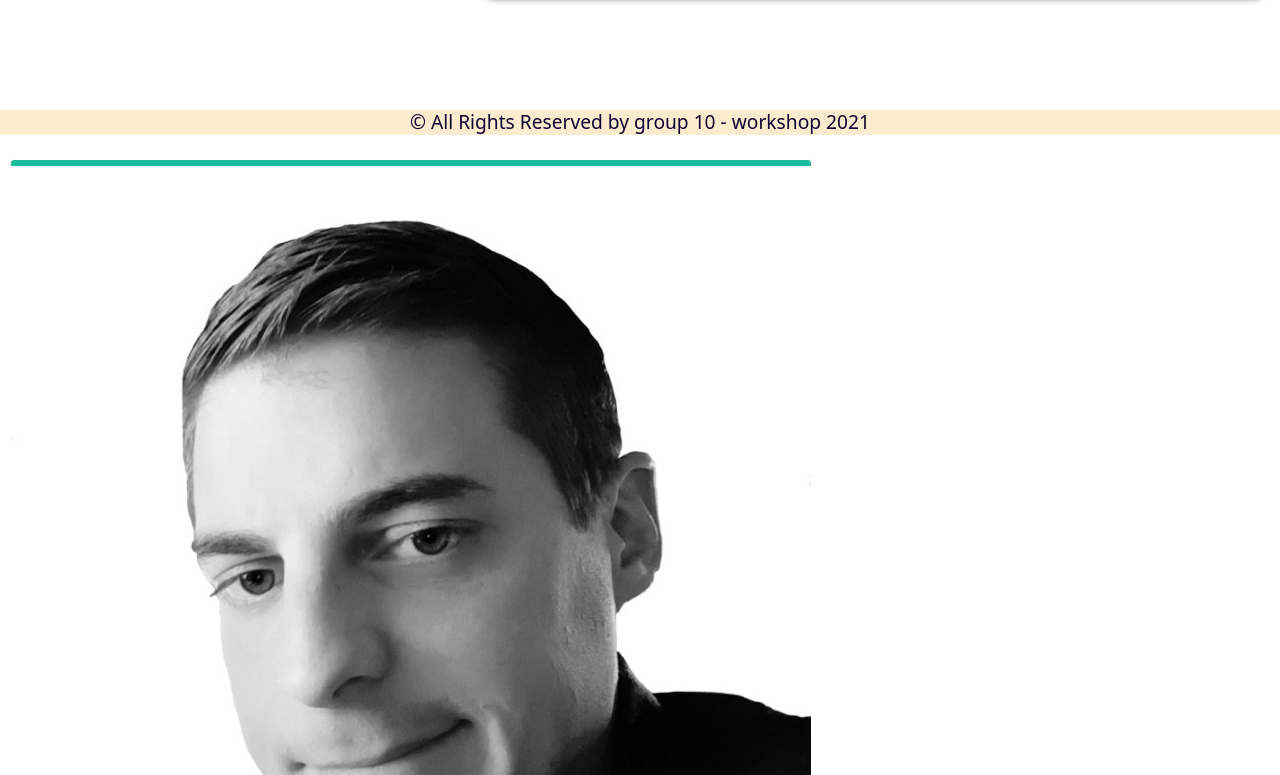
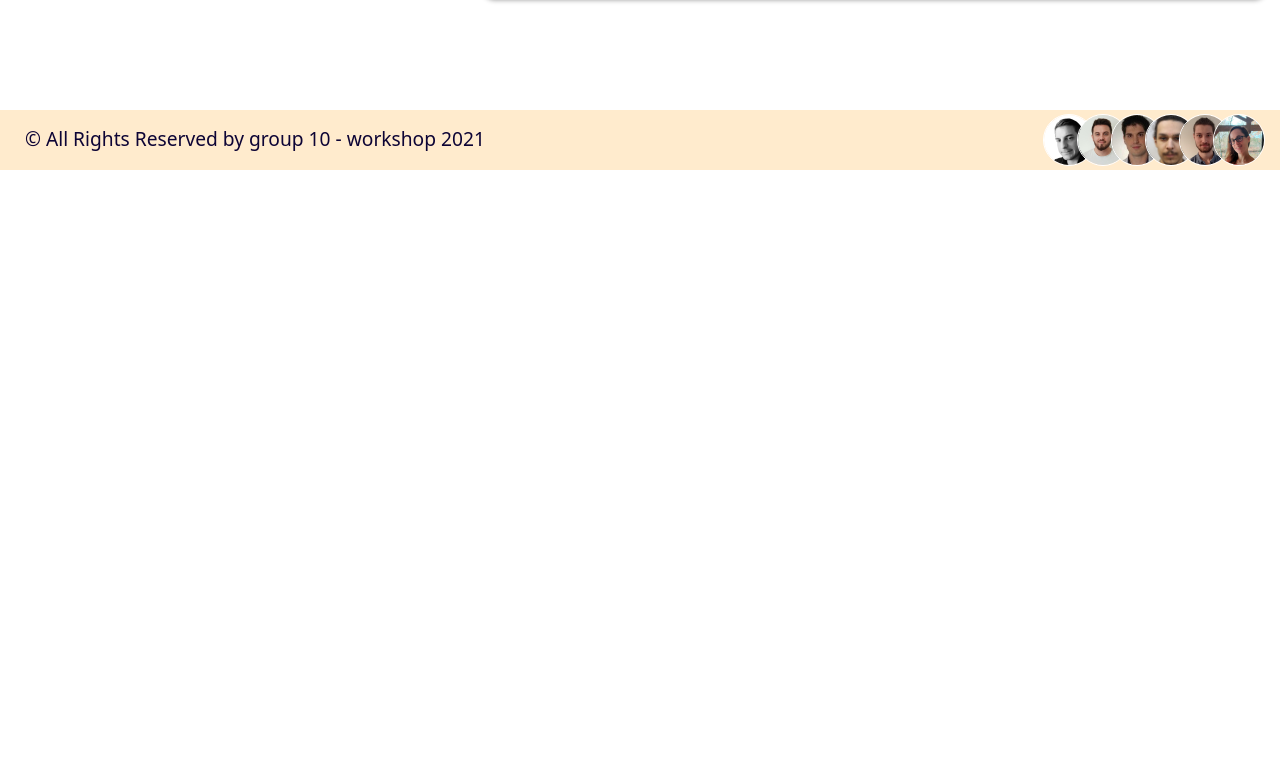
Before and after one commit to thdal/APP-WEB-WORKSHOP-I1, an Angular app in the folder workshop-i1/: page / in a window 1280 px wide. Shown: the part 985-1760 px from the top of the page. After the commit the page ends 1155 px from the top, so only its background shows below. Built offline with nearby package versions, Linux system fonts and the light colour scheme; no server answers.

Commit message:
oerifheoh

```diff
--- a/workshop-i1/src/app/components/block-footer/block-footer.component.css
+++ b/workshop-i1/src/app/components/block-footer/block-footer.component.css
@@ -1,15 +1,20 @@
 .footer {
-    /* position: fixed; */
+  display: flex;
   left: 0;
   bottom: 0;
   width: 100%;
   background-color: blanchedalmond;
   color: rgb(13, 4, 53);
   text-align: center;
+  padding: 0 25px;
+  height: 60px;
+  justify-content: space-between;
+  align-items: center;
 }
-.section_padding_100_70 {
-    padding-top: 200px;
-    padding-bottom: 70px;
+
+.footer p{
+  margin: 0;
+  padding: 0;
 }
 .social link h5 {
   margin-bottom: 30px;
@@ -28,18 +33,20 @@ li {
 }
 ul li a {
   display:block;                /* Transformation en block */
-    min-width: 150px;             /* Largeur minimale des liens */
-
-    margin: 0.5rem;               /* Marges externes (1 valeurs = 4 directions) */
-    padding: 0.4rem 0;            /* Marges internes (2 valeurs = haut/bas et gauche/droite)*/
+  margin: -10px;               /* Marges externes (1 valeurs = 4 directions) */
+  /* Marges internes (2 valeurs = haut/bas et gauche/droite)*/
   text-align: center;           /* Centrage du texte */
-    background-color: #1ABC9C;    /* Couleur d'arrière-plan */
-    color: #fff;                  /* Couleur du texte */
   text-decoration: none;        /* Suppression du soulignement */
   border: 1px solid #fff;       /* Ajout d'une bordure */
-    border-radius: 4px;           /* Arrondis des bordures */
+  border-radius: 1000px;           /* Arrondis des bordures */
 }
 ul li a:hover {
   background-color:#D3D3D3;
   border-color:#696969 #DCDCDC #DCDCDC #696969;
 }
+
+.member-picture{
+  width: 50px;
+  height: 50px;
+  border-radius: 10000px;
+}
```
Lines whose indentation alone changed are shown as unchanged.
